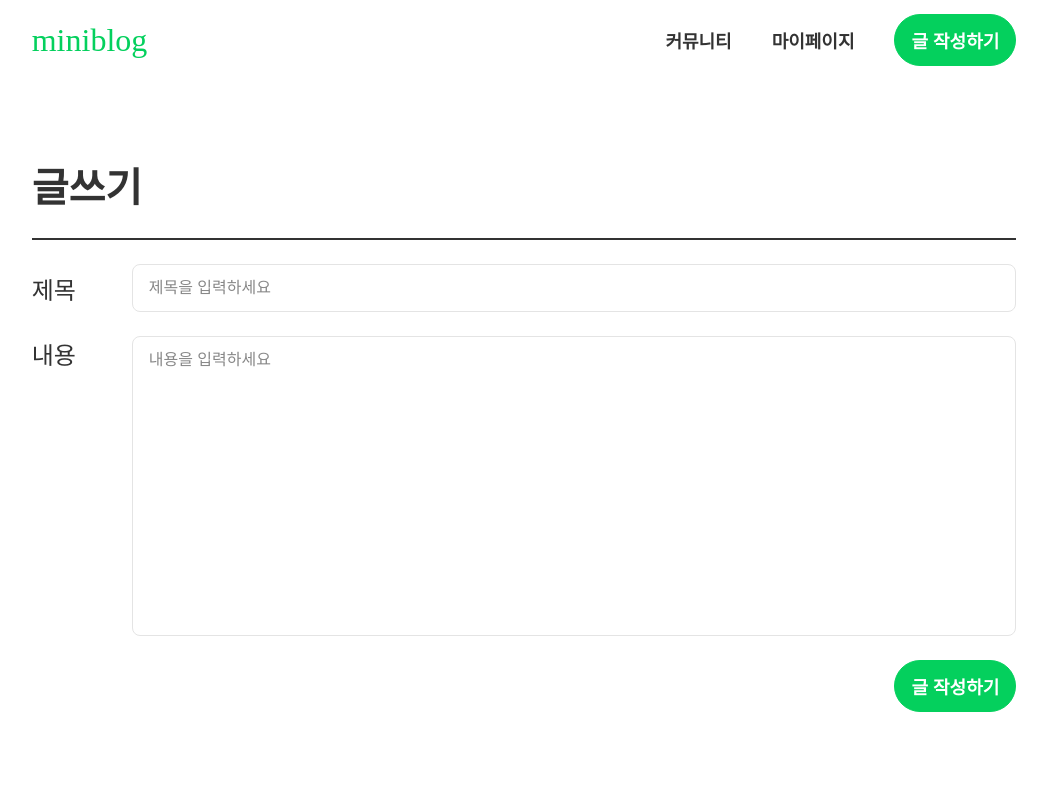
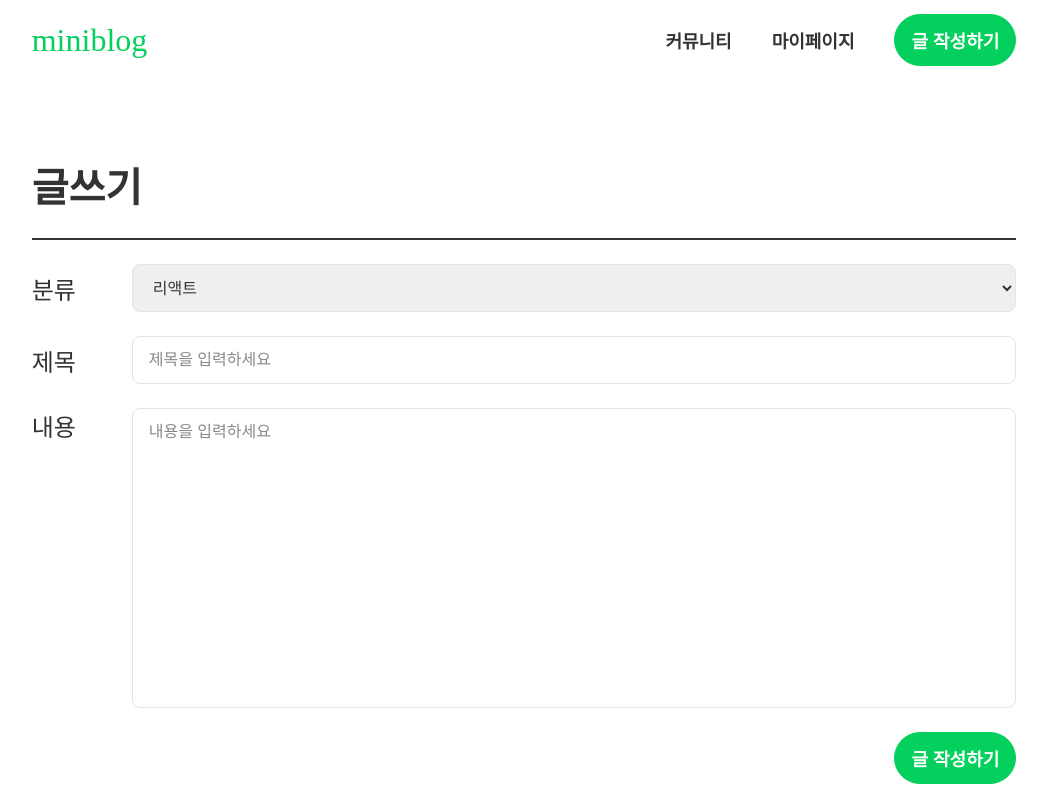
Before and after one commit to 76Dosu/24Y_WADA_MiniBlog, a React (Create React App) app: page /write in a window 1280 px wide. Shown: the whole page, without its empty margins (116-1163 px from the left). Built offline with nearby package versions, Linux system fonts and the light colour scheme; a web font is replaced by a local one.

Commit message:
publish : 메인페이지 퍼블리싱
메인페이지 카테고리, 타임 추가

```diff
--- a/src/component/page/PostItem.jsx
+++ b/src/component/page/PostItem.jsx
@@ -28,9 +28,23 @@ const Wrapper = styled.div`
     }
 `
 
+const Category = styled.p`
+    font-size: 14px;
+    font-weight: 400;
+    color:#888;
+    margin-bottom: 4px;
+`
+
 const TitleText = styled.p`
     font-size: 24px;
     font-weight: 500;
+`
+
+const WriteTime = styled.p`
+    font-size: 14px;
+    font-weight:400;
+    color:#888;
+    margin-top:auto;
 `
 
 function PostItem(props) {
@@ -39,7 +53,10 @@ function PostItem(props) {
 
     return (
         <Wrapper onClick={onClick}>
+            <Category>{post.option}</Category>
             <TitleText>{post.title}</TitleText>
+
+            <WriteTime>{post.id}</WriteTime>
         </Wrapper>
     )
 
--- a/src/component/page/PostWritePage.jsx
+++ b/src/component/page/PostWritePage.jsx
@@ -3,6 +3,8 @@ import styled from "styled-components";
 
 import Button from "../ui/Button";
 import TextInput from '../ui/TextInput'
+import SelectInput from "../ui/SelectInput";
+
 import { useNavigate } from "react-router-dom";
 import Header from "../ui/Header";
 import Title from "../ui/Title";
@@ -48,6 +50,7 @@ function PostWritePage(props) {
 
     const [title, setTitle] = useState('')
     const [content, setContent] = useState('')
+    const [option, setOption] = useState('')
 
     const navigate = useNavigate();
 
@@ -59,6 +62,11 @@ function PostWritePage(props) {
                 <Title title="글쓰기"></Title>
 
                 <WriteArea>
+                    <InputWrap>
+                        <TextInputTitle>분류</TextInputTitle>
+                        <SelectInput width="calc(100% - 100px)" borderRadius="8px" placeholder="제목을 입력하세요" height="48px" value={option} onChange={(e) => setOption(e.target.value)}></SelectInput>
+                    </InputWrap>
+
                     <InputWrap>
                         <TextInputTitle>제목</TextInputTitle>
                         <TextInput width="calc(100% - 100px)" borderRadius="8px" placeholder="제목을 입력하세요" height="48px" value={title} onChange={(e) => setTitle(e.target.value)}></TextInput>
@@ -77,12 +85,19 @@ function PostWritePage(props) {
                             ml="auto"
 
                     onClick={function() {
-                        let timestamp = new Date().getTime().toString();
-                        db.collection('post').doc(timestamp).set({
-                            id: timestamp,
+                        // let timestamp = new Date().getDate().toString();
+                        let year = new Date().getFullYear().toString();
+                        let month = new Date().getMonth().toString();
+                        let day = new Date().getDate().toString();
+
+                        let myTime = `${year}.${month}.${day}`
+
+                        db.collection('post').doc(myTime).set({
+                            id: myTime,
                             title: title,
                             content: content,
-                            commnents: []
+                            commnents: [],
+                            option:option
                         }).then(function() {
                             navigate('/')
                         })
--- /dev/null
+++ b/src/component/ui/SelectInput.jsx
@@ -0,0 +1,38 @@
+import React from "react";
+import styled from "styled-components";
+
+const StyledSelectArea = styled.select`
+    width:${props => props.width};
+    height:${props => props.height};
+    padding: 12px 16px;
+    border:1px solid #e4e4e4;
+    border-radius:${props => props.borderRadius};
+
+    font-size: 16px;
+    font-weight: 400;
+    line-height:22px;
+    color:var(--main-textColor);
+    resize:none;
+
+    &::placeholder {
+        font-size:16px;
+        color:#888;
+    }
+`
+
+function SelectInput(props) {
+
+    const { borderRadius, placeholder, width, height, option, onChange} = props;
+
+    return (
+        <StyledSelectArea borderRadius={borderRadius} width={width} height={height} placeholder={placeholder} value={option} onChange={onChange}>
+            <option>리액트</option>
+            <option>자바스크립트</option>
+            <option>파이썬</option>
+            <option>C언어</option>
+        </StyledSelectArea>
+    )
+
+}
+
+export default SelectInput;
```
